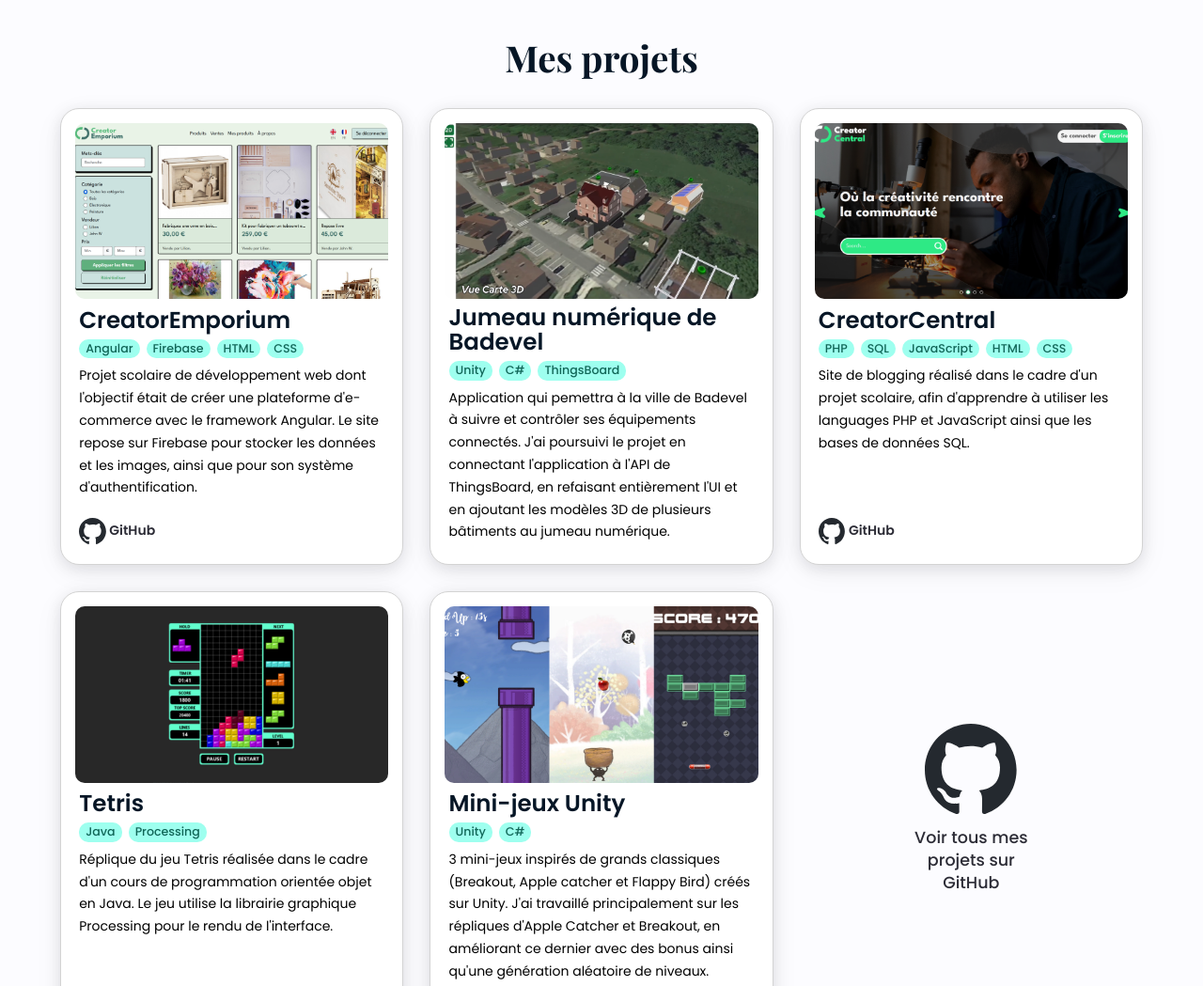
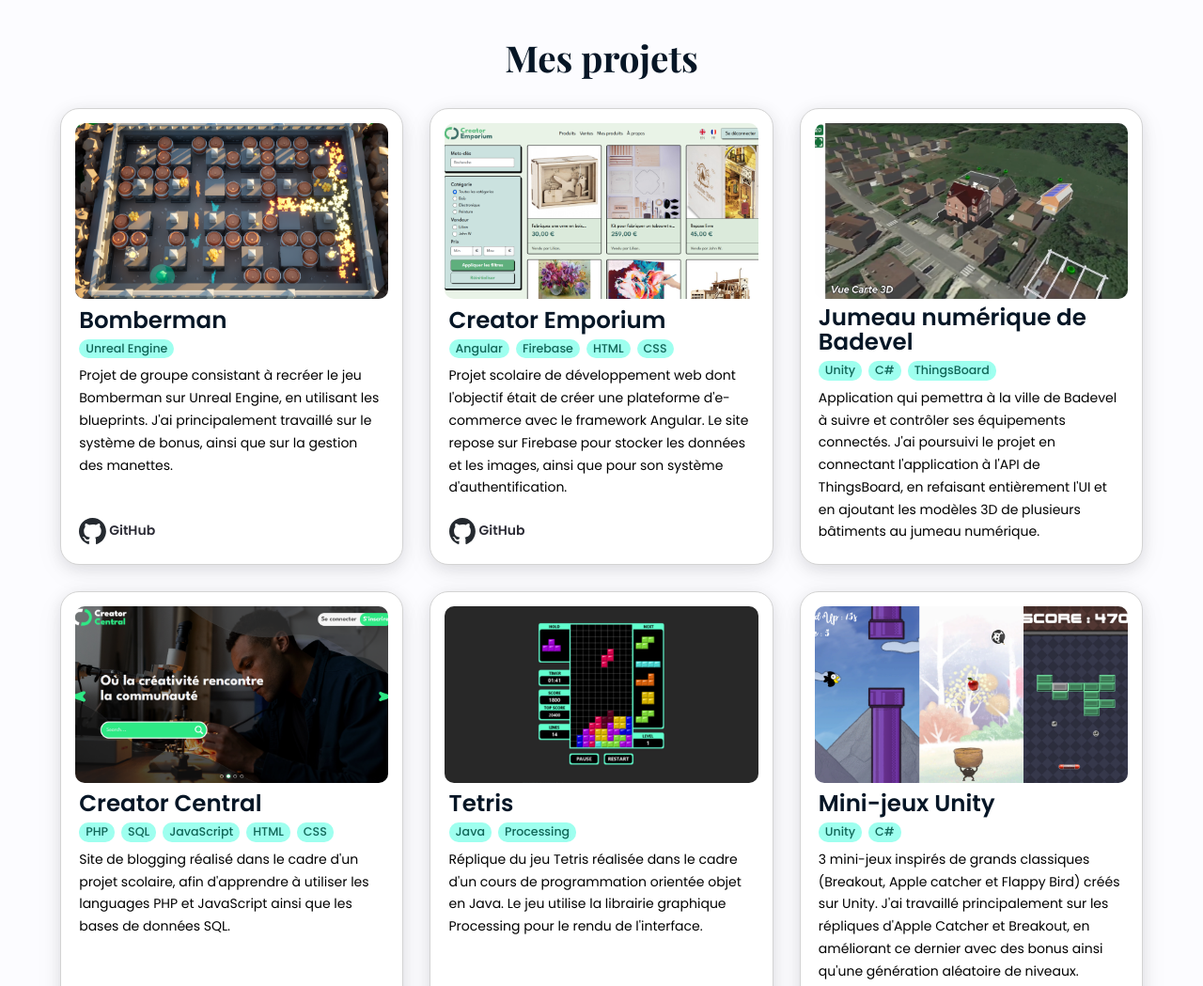
Before and after one commit to maxime-bl/maxime-bl.github.io, a plain HTML site: page index.html in a window 1280 px wide. Shown: the part 573-1622 px from the top of the page at 94% size. Drawn offline with nearby package versions, Linux system fonts and the light colour scheme; a web font is replaced by a local one.

Commit message:
v1.1
Ajout du projet Bomberman
Modification de la mise en page

```diff
--- a/index.html
+++ b/index.html
@@ -42,12 +42,39 @@
             <div class="projects-grid">
 
                 <div class="project-card">
+                    <a href="https://github.com/Mukki/bomberman">
+                        <img class="project-img" src="./assets/bomberman.png">
+                    </a>
+                    <div class="card-content">
+                        <a href="https://github.com/Mukki/bomberman">
+                            <h3>Bomberman</h3>
+                        </a>
+                        <div class="tags-container">
+                            <div class="tag">Unreal Engine</div>
+                        </div>
+                        <p class="project-description">
+                            Projet de groupe consistant à recréer le jeu Bomberman sur Unreal Engine, en utilisant les blueprints.
+                            J'ai principalement travaillé sur le système de bonus, ainsi que sur la gestion des manettes.
+                        </p>
+                        <div class="links-container">
+                            <a class="project-link-btn" href="https://github.com/Mukki/bomberman">
+                                <span>
+                                    <img src="assets/github-mark.svg">
+                                    <p>GitHub</p>
+                                </span>
+                            </a>
+                        </div>
+                    </div>
+                </div>
+
+
+                <div class="project-card">
                     <a href="https://github.com/maxime-bl/WE4B_CreatorEmporium">
                         <img class="project-img" src="./assets/creatoremporium2.png">
                     </a>
                     <div class="card-content">
                         <a href="https://github.com/maxime-bl/WE4B_CreatorEmporium">
-                            <h3>CreatorEmporium</h3>
+                            <h3>Creator Emporium</h3>
                         </a>
                         <div class="tags-container">
                             <div class="tag">Angular</div>
@@ -96,14 +123,6 @@
                         </p>
 
                     </div>
-                    <!-- <div class="links-container">
-                        <a class="project-link-btn" href="https://github.com/maxime-bl">
-                            <span>
-                                <img src="./assets/github-mark.svg">
-                                <p>Détails</p>
-                            </span>
-                        </a>
-                    </div> -->
                 </div>
 
                 <div class="project-card">
@@ -112,7 +131,7 @@
                     </a>
                     <div class="card-content">
                         <a href="https://github.com/maxime-bl/WE4A_CreatorCentral">
-                            <h3>CreatorCentral</h3>
+                            <h3>Creator Central</h3>
                         </a>
                         <div class="tags-container">
                             <div class="tag">PHP</div>
@@ -194,17 +213,17 @@
                     </div>
                 </div>
 
-                <a class="all-projects-btn" href="https://github.com/maxime-bl/LP2B_UnityMinigames" target="_blank">
-                    <img src="./assets/github-mark.svg">
-                    <p>Voir tous mes projets sur GitHub</p>
-                </a>
 
             </div>
 
+            <a class="all-projects-btn" href="https://github.com/maxime-bl/LP2B_UnityMinigames" target="_blank">
+                <img src="./assets/github-mark.svg">
+                <p>Voir tous mes projets sur GitHub</p>
+            </a>
 
             <svg class="wave" xmlns="http://www.w3.org/2000/svg" viewBox="0 0 1440 45">
                 <path
-                    d="m0 50h80c80 0 240 0 400 0s320 0 480 0 320 0 400 0h80V4l-80 8.025c-80 7.725-240 24.225-400 24C800 36.25 640 19.75 480 16s-320 3.75-400 8.025L0 28z">
+                d="m0 50h80c80 0 240 0 400 0s320 0 480 0 320 0 400 0h80V4l-80 8.025c-80 7.725-240 24.225-400 24C800 36.25 640 19.75 480 16s-320 3.75-400 8.025L0 28z">
                 </path>
             </svg>
     </div>
```
Also changed, not shown: assets/bomberman.png (added).
